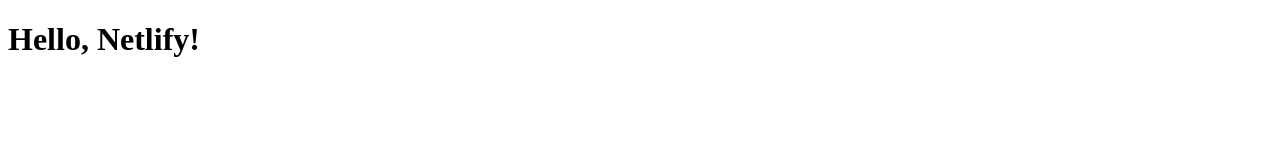
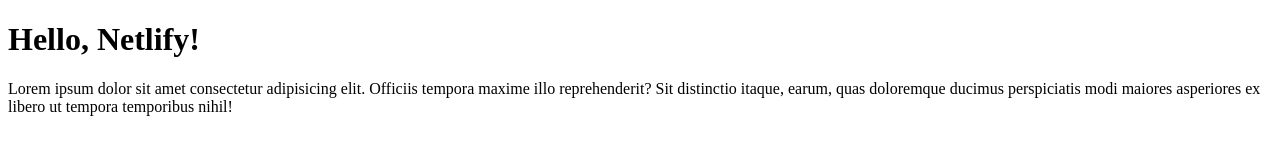
Before and after one commit to ricardoferreirades/cd-netlify, a plain HTML site: page index.html in a window 1280 px wide. Drawn offline with Linux system fonts and the light colour scheme.

Commit message:
adding a paragraph
Signed-off-by: ricardoferreirades <ricardoferreirades@gmail.com>

```diff
--- a/index.html
+++ b/index.html
@@ -9,5 +9,6 @@
 </head>
 <body>
     <h1>Hello, Netlify!</h1>
+    <p>Lorem ipsum dolor sit amet consectetur adipisicing elit. Officiis tempora maxime illo reprehenderit? Sit distinctio itaque, earum, quas doloremque ducimus perspiciatis modi maiores asperiores ex libero ut tempora temporibus nihil!</p>
 </body>
 </html>
```
